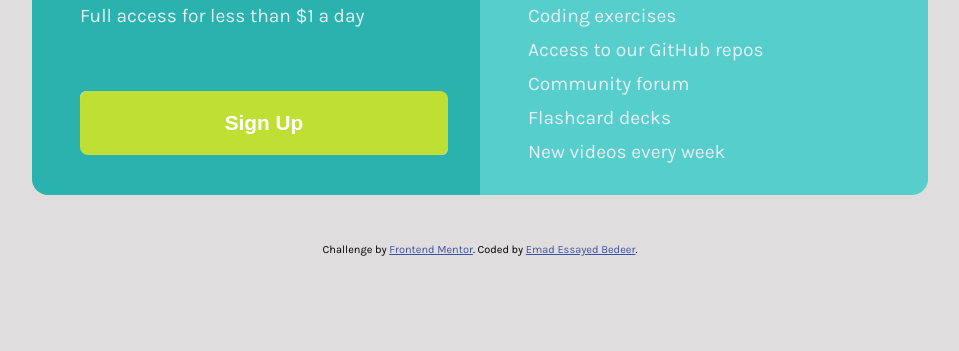
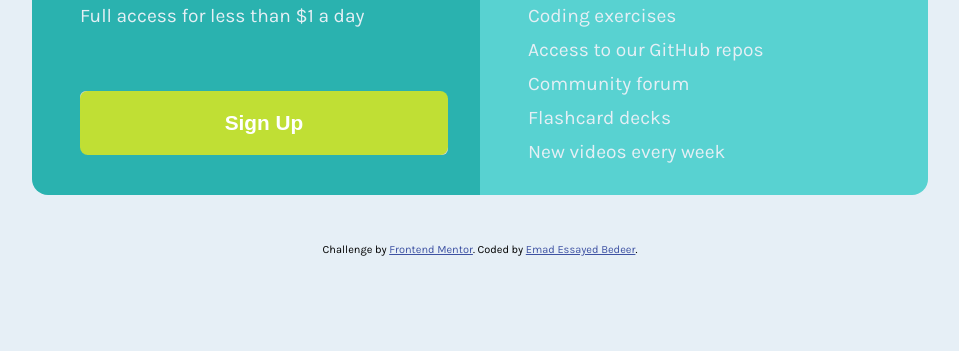
Before and after one commit to Emad-Essayed/Frontend-Mentor-Single-price-grid-component, a plain HTML site: page index.html in a window 1280 px wide. Shown: the part 449-800 px from the top of the page, without its empty margins (160-1119 px from the left). Drawn offline with Linux system fonts and the light colour scheme.

Commit message:
Update style file 2

```diff
--- a/style.css
+++ b/style.css
@@ -2,7 +2,7 @@
   --Cyan: hsl(179, 62%, 43%);
   --Bright-Yellow: hsl(71, 73%, 54%);
   --Light-Gray: hsl(204, 43%, 93%);
-  --Grayish-Blue: hsl(0, 2%, 87%);
+  --Grayish-Blue: rgb(230, 239, 246);
   --gray: hsla(0deg 0% 77% / 91%);
 
   --font-family: "Karla", sans-serif;
```
